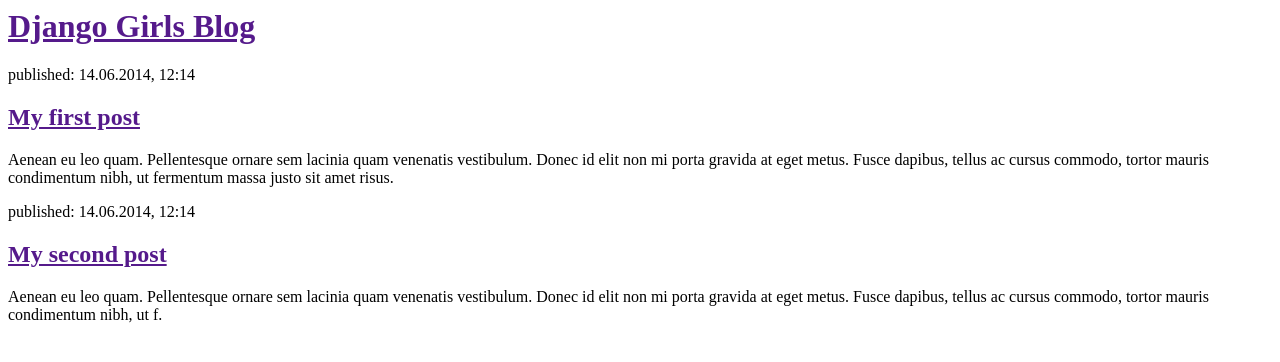
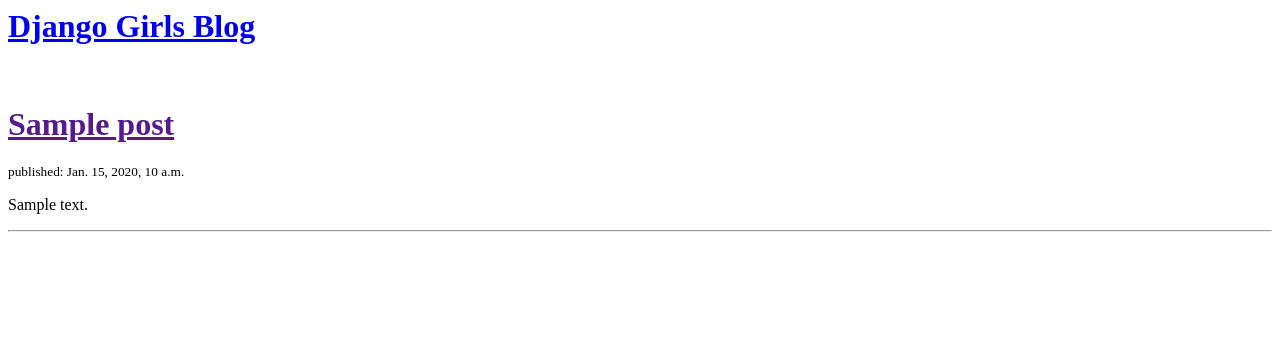
Before and after one commit to meshekhar/my-first-blog, a Django app: template blog/templates/blog/post_list.html in a window 1280 px wide. Shown: the top 362 px of the page. Run offline with Django 3.2, Linux system fonts and the light colour scheme; the template is opened without the code that fills it: values that come from a table or form of the project are taken from there, others are empty; tables that the repository leaves empty hold one stand-in row (values such as "Sample post").

Commit message:
Modified templates to display posts from database.

```diff
--- /dev/null
+++ b/blog/templates/blog/post_detail.html
@@ -0,0 +1,5 @@
+<div>
+  <p>published: {{ post.published_date }}</p>
+  <h1><a href="">{{ post.title }}</a></h1>
+  <p>{{ post.text|linebreaksbr }}</p>
+</div>
--- a/blog/templates/blog/post_list.html
+++ b/blog/templates/blog/post_list.html
@@ -1,22 +1,14 @@
-<html>
-    <head>
-        <title>Django Girls blog</title>
-    </head>
-    <body>
-        <div>
-            <h1><a href="">Django Girls Blog</a></h1>
-        </div>
+<div>
+    <h1><a href="/">Django Girls Blog</a></h1>
+</div>
 
-        <div>
-            <p>published: 14.06.2014, 12:14</p>
-            <h2><a href="">My first post</a></h2>
-            <p>Aenean eu leo quam. Pellentesque ornare sem lacinia quam venenatis vestibulum. Donec id elit non mi porta gravida at eget metus. Fusce dapibus, tellus ac cursus commodo, tortor mauris condimentum nibh, ut fermentum massa justo sit amet risus.</p>
-        </div>
+<br>
 
-        <div>
-            <p>published: 14.06.2014, 12:14</p>
-            <h2><a href="">My second post</a></h2>
-            <p>Aenean eu leo quam. Pellentesque ornare sem lacinia quam venenatis vestibulum. Donec id elit non mi porta gravida at eget metus. Fusce dapibus, tellus ac cursus commodo, tortor mauris condimentum nibh, ut f.</p>
-        </div>
-    </body>
-</html>
+{% for post in posts %}
+    <div>
+        <h1><a href="">{{ post.title }}</a></h1>
+        <small>published: {{ post.published_date }}</small>
+        <p>{{ post.text|linebreaksbr }}</p>
+    </div>
+    <hr>
+{% endfor %}
--- a/blog/urls.py
+++ b/blog/urls.py
@@ -3,4 +3,6 @@
 
 urlpatterns = [
     url(r'^$', views.post_list, name='post_list'),
+    url(r'^posts$', views.post_list, name='post_list'),
+    url(r'^post/(?P<pk>\d+)/$', views.post_detail, name='post_detail'),
 ]
```
Also changed, not shown: blog/views.py (+9 -3 lines).
